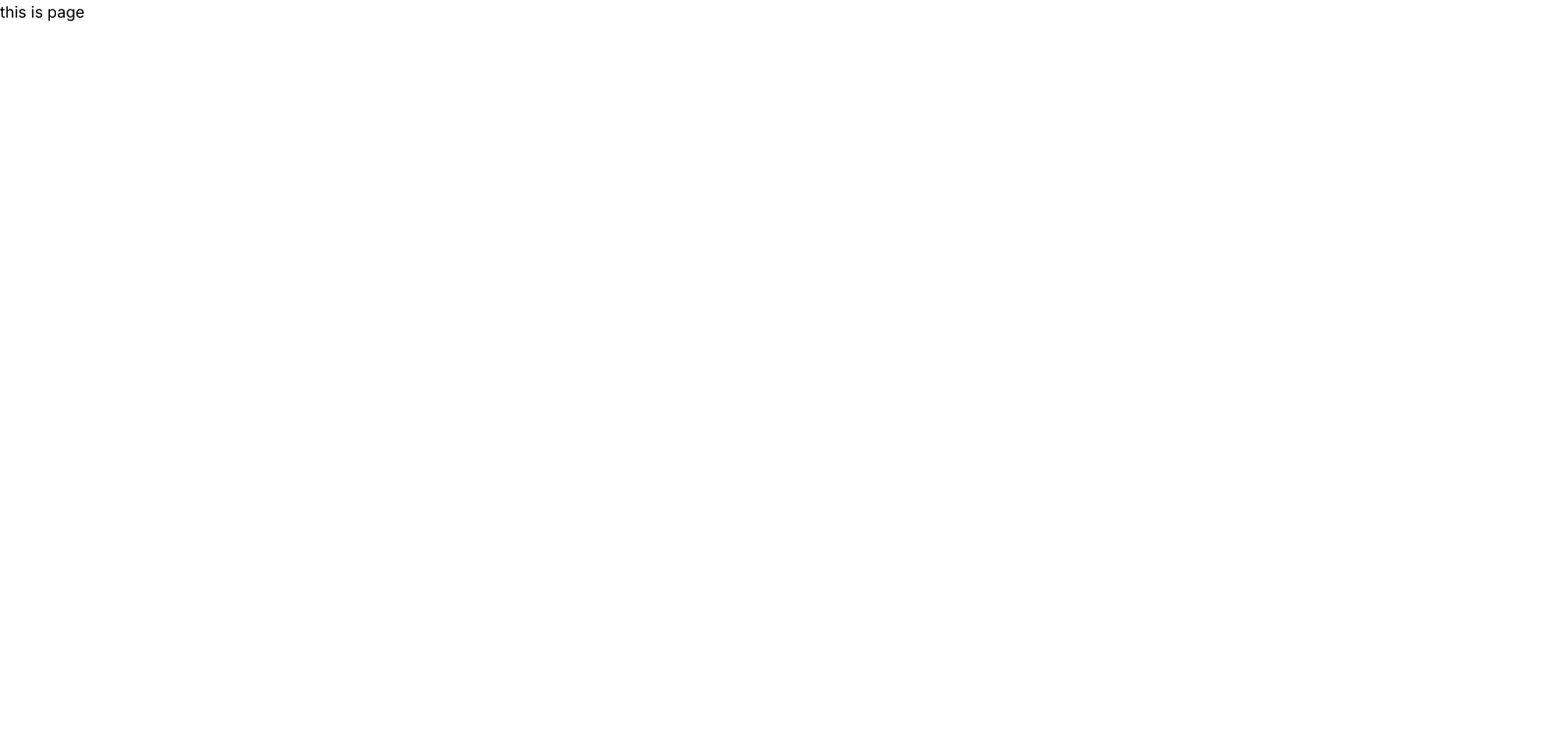
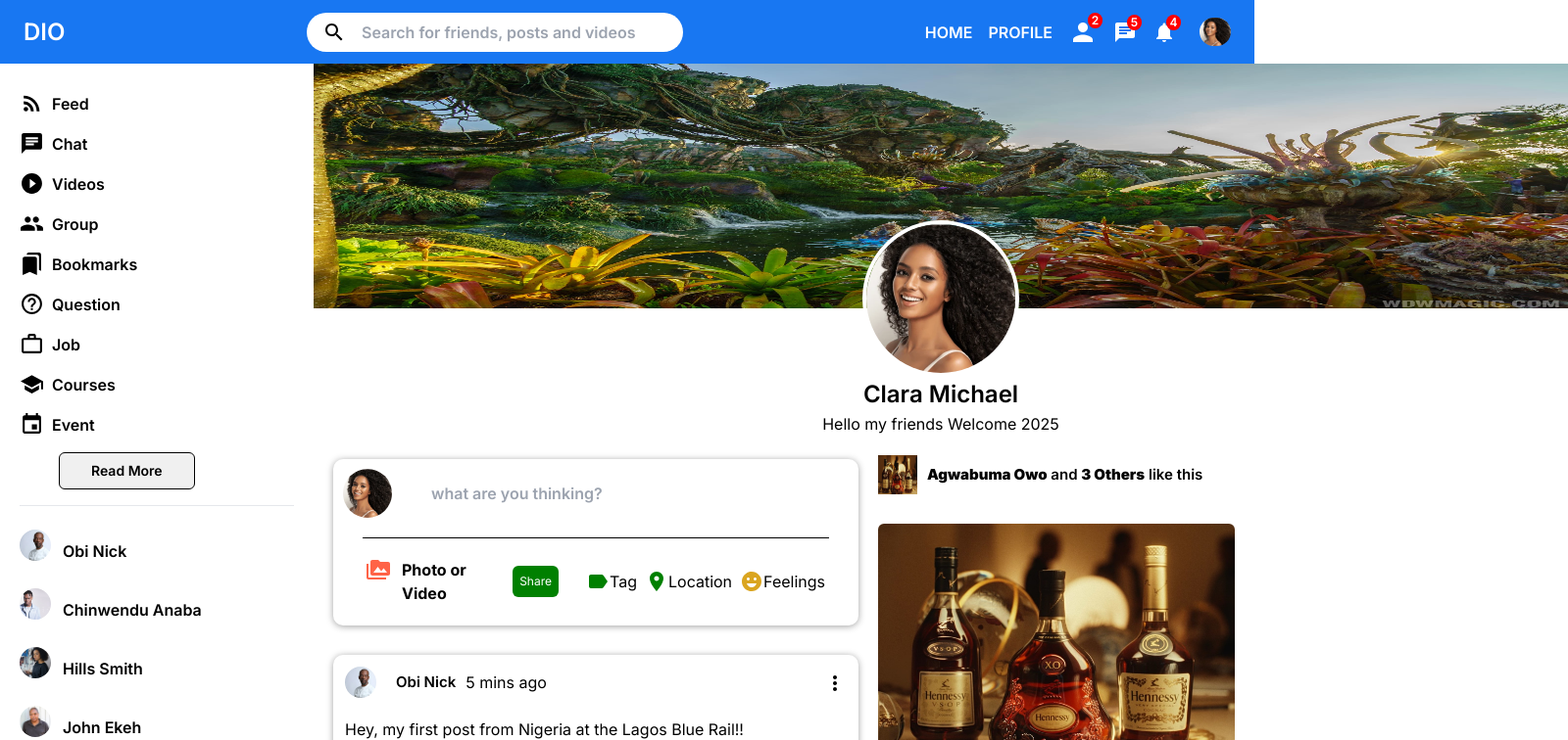
Before and after one commit to Usytech01/D-tech, a Next.js app: page /profile in a window 1280 px wide. Shown: the top 756 px of the page at 98% size, 1600 px wide, since content can reach past the window. Built offline with nearby package versions, Linux system fonts and the light colour scheme.

Commit message:
profile commit

```diff
--- /dev/null
+++ b/app/component/Rightbarprofile.jsx
@@ -0,0 +1,7 @@
+import React from 'react'
+
+export default function Rightbarprofile() {
+  return (
+    <div>Rightbarprofile</div>
+  )
+}
--- a/app/profile/page.jsx
+++ b/app/profile/page.jsx
@@ -1,7 +1,50 @@
-import React from 'react'
+import React from 'react';
+import Image from 'next/image';
+import Topbar from '../component/Topbar';
+import Sidebar from '../component/sidebar/Sidebar';
+import Rightbar from '../component/Rightbar';
+import Feed from '../Feed';
+
 
 export default function page() {
   return (
-    <div>this is page</div>
+    <>
+    <Topbar />
+    <div className="flex">
+      <div className="hidden sm:block md:[25vw]">
+        <Sidebar />
+      </div>
+      <div className="w-[100vw]">
+        <div className="w-[100vw] md-[75vw]">
+          <div className="h-[320px] w-full relative">
+            <div className="w-[100vw] md:w-[75] h-[250px] relative">
+              <Image src="/assets/team/avatar.jpg " layout='fill' className='object-fit' alt="pix"/>
+            </div>
+            <Image
+            className='w-[160px] h-[160px] object-cover rounded-full absolute top-[160px] left-0 right-0 border-4 border-white m-auto'
+            src="/assets/team/girl.png"
+            width={160}
+            height={160}
+            alt='pix'
+            />
+          </div>
+          <div className="flex flex-col items-center justify-center">
+            <h4 className="text-[24px] font-semibold ">Clara Michael</h4>
+            <span className="">Hello my friends Welcome {new Date().getFullYear()}</span>
+          </div>
+        </div>
+
+        <div className="flex">
+          <div className="w-[100vw] md:w-[45vw]">
+            <Feed />
+          </div>
+
+          <div className="hidden md:block md:w-[30vw]">
+            <Rightbar />
+          </div>
+        </div>
+      </div>
+    </div>
+    </>
   )
 }
```
